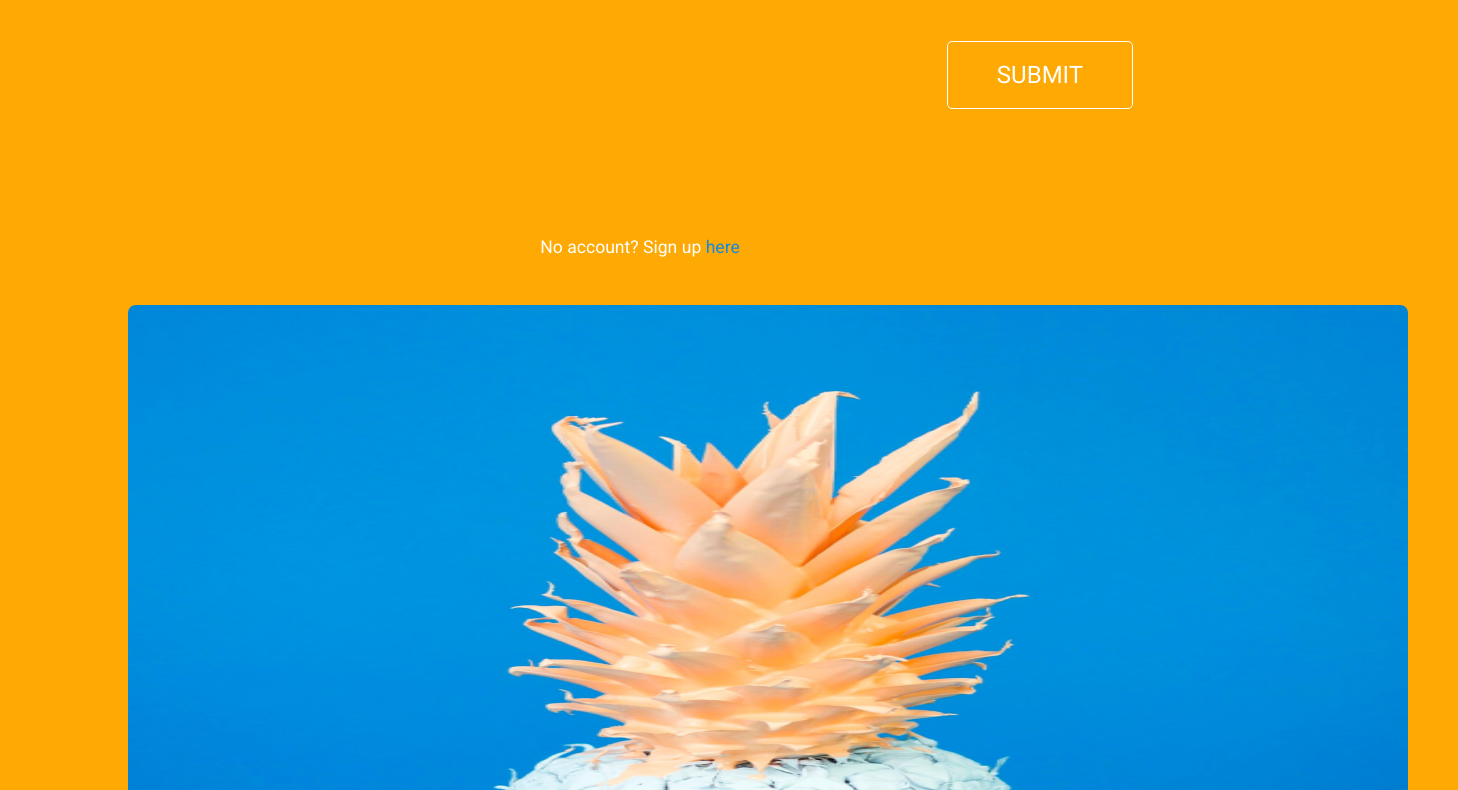
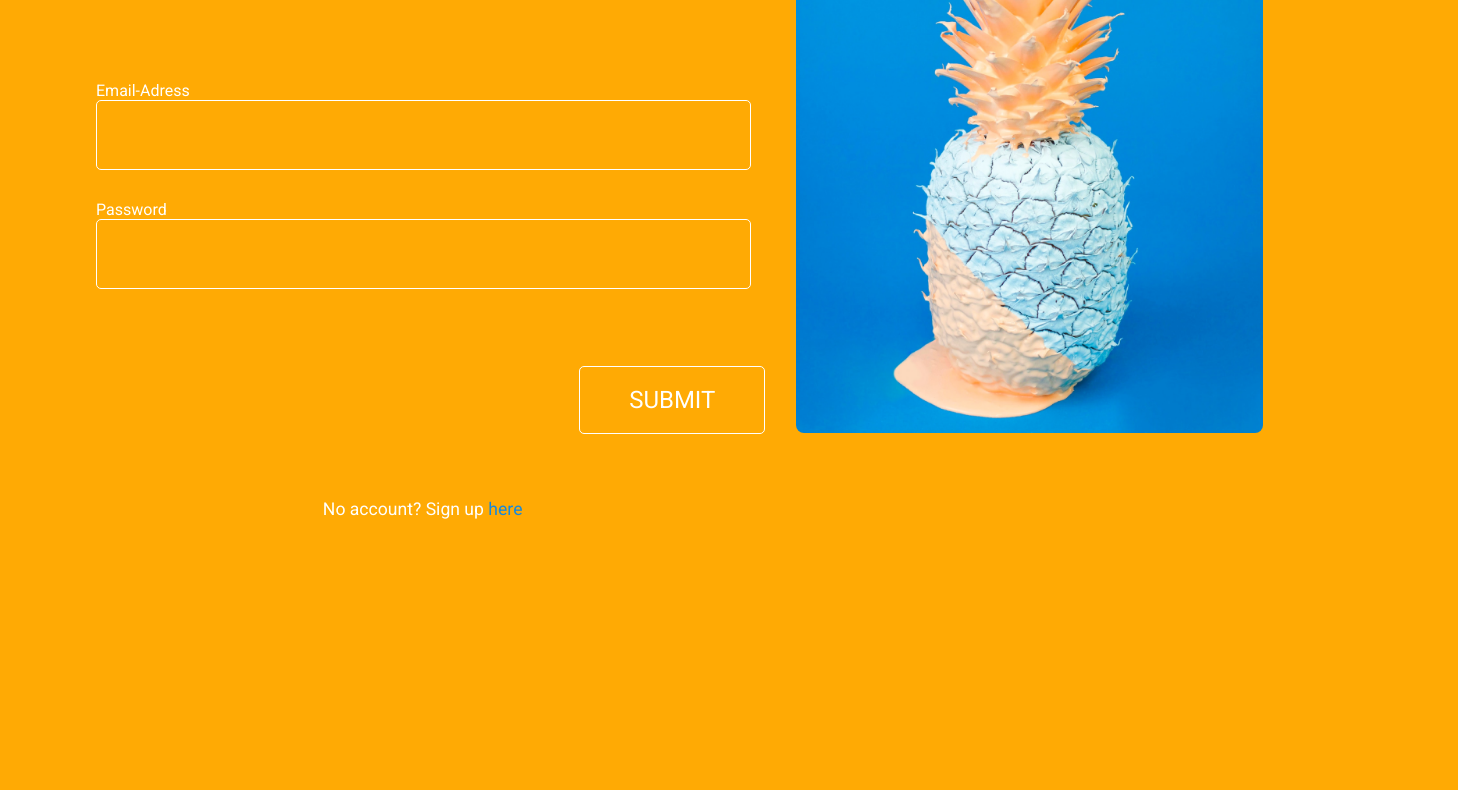
Before and after one commit to DiegoMarciano/Projeto-2, a plain HTML site: page index.html in a window 1280 px wide. Shown: the part 261-1051 px from the top of the page, 1458 px wide, since content can reach past the window. After the commit the page ends 920 px from the top, so only its background shows below. Drawn offline with Linux system fonts and the light colour scheme.

Commit message:
arquivo de html

```diff
--- a/index.html
+++ b/index.html
@@ -11,23 +11,28 @@
 <body>
     <header></header>
     <main>
-        <section>
-    <div>
+        <section class="apresentacao">
+    <div class="content">
             <h1>Sign into Solarco</h1>
             <form action="(#)" method="post">
-            <fieldset>
+            <fieldset class="email">
                 <label for="Email">Email-Adress</label>
                 <input type="text" id="Email">
             </fieldset>
-            <fieldset>
+            <fieldset class="senha">
                 <label for="Password">Password</label>
-                <input type="password" id="Password">
+                <input class="campo__senha" type="password" id="Password">
                 <button type="submit">SUBMIT</button>
             </fieldset>
+                <p>No account? <a href="login.html">Sign up <em>here</em></a></p>
+
+            </div>
         </form>
-        <p>No account? <a href="login.html">Sign up <em>here</em></a></p>
+
     </div>
-        <img src="abacaxi.png" width="598" height="828" alt="abacaxi">
+    <div class="div__imagem">
+        <img src="abacaxi.png" alt="abacaxi">
+    </div>
     </section>
     </main>
     <footer></footer>
```
